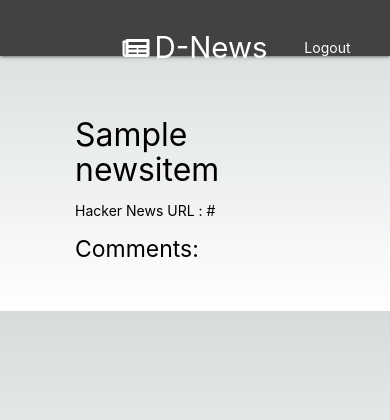
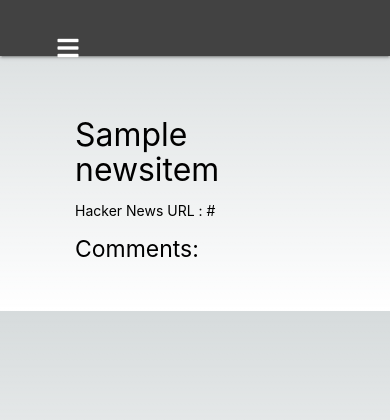
Before and after one commit to R-ohit-B-isht/DailyPic, a Node server app: page /news/1 in a window 390 px wide. Shown: the top 420 px of the page. Run offline with Node 20, Linux system fonts and the light colour scheme; a user stored in the database is signed in; tables that the repository leaves empty hold one stand-in row (values such as "Sample post"); some libraries are stand-ins or nearby versions.

Commit message:
Implement responsive navbar with mobile sidenav
- Add mobile trigger and sidenav structure
- Initialize Materialize sidenav component
- Add mobile-specific styles for sidenav
- Maintain existing breakpoints and responsive behavior

```diff
--- a/napp/picturebook/public/css/style.css
+++ b/napp/picturebook/public/css/style.css
@@ -343,6 +343,29 @@ a {
     padding: 4rem;
   }
 
+  /* Navbar mobile styles */
+  .sidenav-trigger {
+    color: white;
+    margin-right: 1rem;
+  }
+
+  .sidenav.grey.darken-3 {
+    padding-top: 1rem;
+  }
+
+  .sidenav li > a {
+    padding: 0 2rem;
+    height: 64px;
+    line-height: 64px;
+    display: flex !important;
+    align-items: center;
+  }
+
+  .sidenav li > a i {
+    margin: 0 1rem 0 0;
+    color: white;
+  }
+
   .grid {
     grid-template-columns: 1fr;
     margin-bottom: 120px;
--- a/napp/picturebook/views/layouts/main.hbs
+++ b/napp/picturebook/views/layouts/main.hbs
@@ -23,8 +23,14 @@
         integrity="sha256-bEIQpI72w9NJuIVhTLFUF2/8uxl0u5800r8ddViuv+o=" crossorigin="anonymous"></script>
 
     <script>
+        // Initialize Materialize components
+        document.addEventListener('DOMContentLoaded', function() {
+            // Initialize sidenav
+            var elems = document.querySelectorAll('.sidenav');
+            var instances = M.Sidenav.init(elems);
 
-        M.FormSelect.init(document.querySelector('#status'))
+            // Initialize other components
+            M.FormSelect.init(document.querySelector('#status'))
 
         CKEDITOR.replace('body', {
             plugins: 'wysiwygarea, toolbar, basicstyles, link'
--- a/napp/picturebook/views/partials/_header.hbs
+++ b/napp/picturebook/views/partials/_header.hbs
@@ -1,10 +1,21 @@
 <nav class="grey darken-3">
     <div class="nav-wrapper container">
-        <div class="row" style="display: flex; align-items: center; justify-content: space-between;">
-            <a href="/auth/logout" style="order: 1;">Logout {{name}}</a>
-            <a href="/dashboard" class="brand-logo" style="order: 2; display: flex; align-items: center;">
+        <a href="#" data-target="mobile-demo" class="sidenav-trigger"><i class="fas fa-bars"></i></a>
+        <div class="hide-on-med-and-down" style="display: flex; align-items: center; justify-content: space-between;">
+            <a href="/auth/logout">Logout {{name}}</a>
+            <a href="/dashboard" class="brand-logo" style="display: flex; align-items: center;">
                 <i class="fas fa-newspaper" style="margin-right: 5px;display: flex; align-items: center;"></i> D-News
             </a>
         </div>
     </div>
 </nav>
+
+<!-- Mobile sidenav -->
+<ul class="sidenav grey darken-3" id="mobile-demo">
+    <li><a href="/dashboard" class="white-text" style="display: flex; align-items: center;">
+        <i class="fas fa-newspaper" style="margin-right: 10px;"></i> D-News
+    </a></li>
+    <li><a href="/auth/logout" class="white-text">
+        <i class="fas fa-sign-out-alt" style="margin-right: 10px;"></i> Logout {{name}}
+    </a></li>
+</ul>
```
